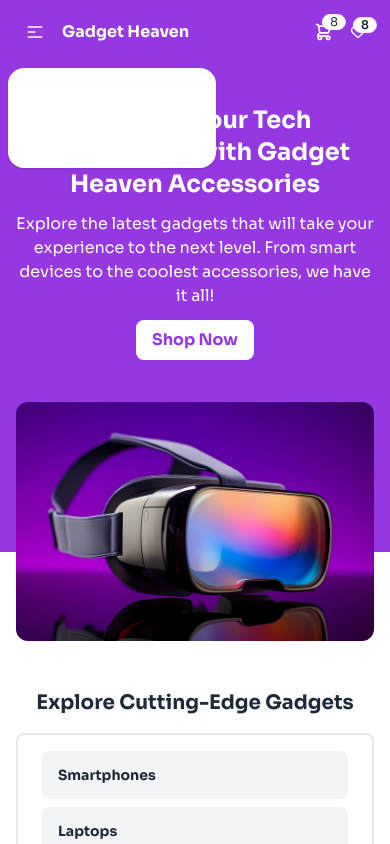
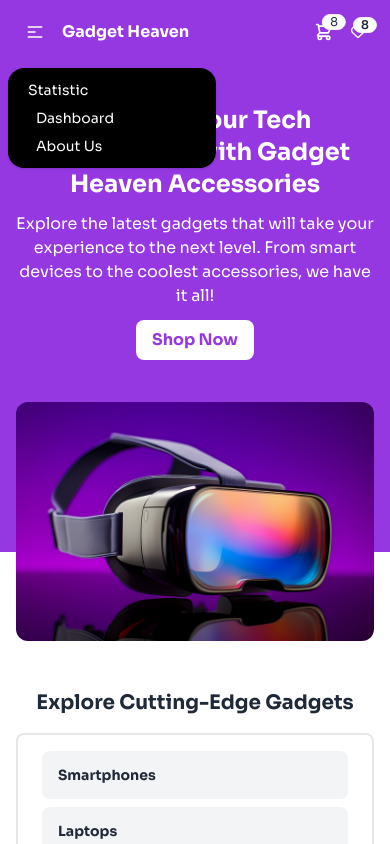
Before and after one commit to anait31/gadget-heaven, a React (Vite) app: page / in a window 390 px wide. Both pictures are taken after a click on the button 35 px from the left and 32 px from the top of the page. Shown: the top 844 px of the page. Built offline with nearby package versions, Linux system fonts and the light colour scheme.

Commit message:
fix Navbar

```diff
--- a/src/components/Header/Header.jsx
+++ b/src/components/Header/Header.jsx
@@ -48,7 +48,7 @@
                         </div>
                         <ul
                             tabIndex={0}
-                            className="menu menu-sm dropdown-content bg-base-100 rounded-box z-[1] mt-3 w-52 p-2 shadow space-x-2">
+                            className="menu menu-sm dropdown-content bg-black text-white rounded-box z-[1] mt-3 w-52 p-2 shadow space-x-2">
                             {links}
                         </ul>
                     </div>
```
